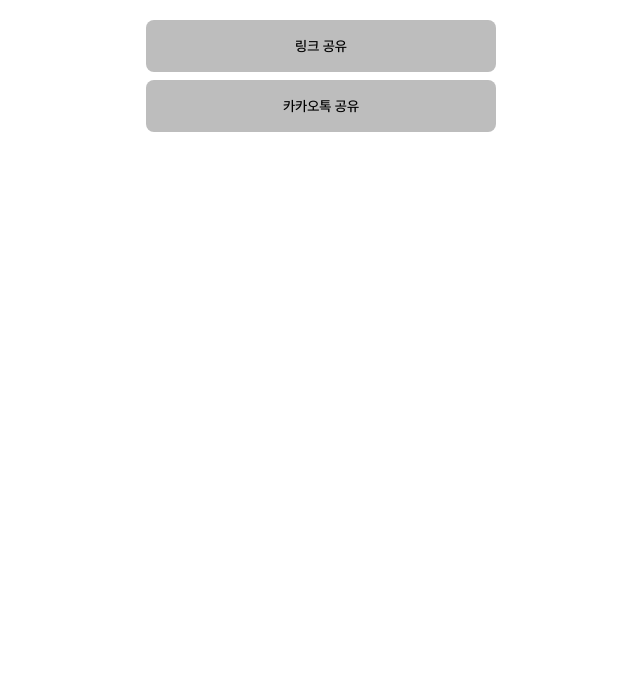
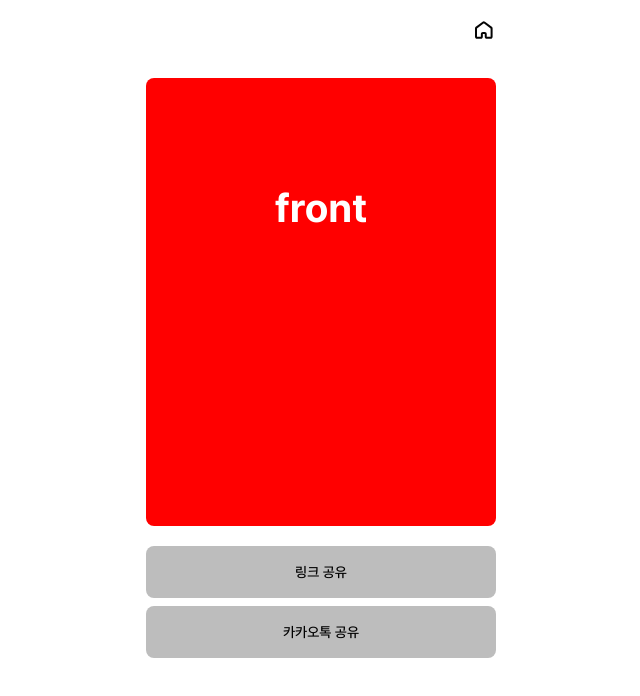
Before and after one commit to ChudamChudam/ChudamChudam-FE, a Next.js app: page /letter/1 in a window 1280 px wide. Shown: the top 696 px of the page, without its empty margins (319-959 px from the left). Built offline with nearby package versions, Linux system fonts and the light colour scheme.

Commit message:
page: 편지 읽기 페이지

```diff
--- a/src/app/letter/[id]/page.tsx
+++ b/src/app/letter/[id]/page.tsx
@@ -1,8 +1,12 @@
-import ShareButtonList from "@/components/features/letter/ShareButtonList";
+import ShareButtonList from '@/components/features/letter/ShareButtonList';
+import { LetterFlip } from '@/components/features/letter/flip/letterFlip';
+import { Header } from '@/components/layout/header';
 
 const LetterDetailPage = () => {
   return (
-    <div>
+    <div className='flex flex-col items-center h-dvh'>
+      <Header home />
+      <LetterFlip />
       <ShareButtonList />
     </div>
   );
```
